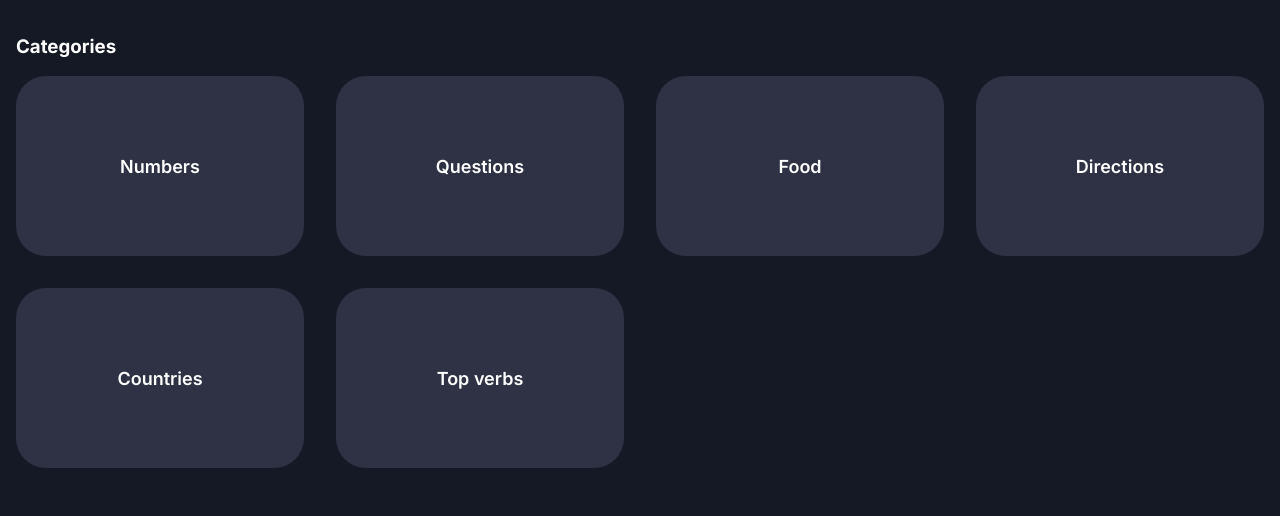
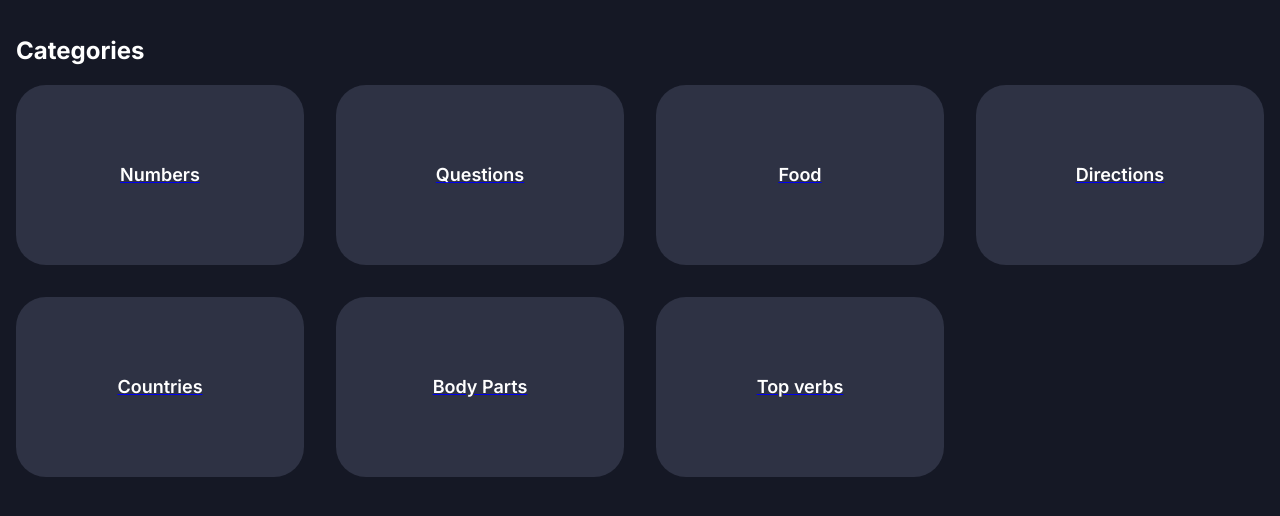
Before and after one commit to fedulovs/language-app, a Next.js app: page / in a window 1280 px wide. Shown: the top 516 px of the page. Built offline with nearby package versions, Linux system fonts and the light colour scheme.

Commit message:
open card with specific category

```diff
--- a/app/categories/page.tsx
+++ b/app/categories/page.tsx
@@ -1,26 +1,28 @@
 import React, { useState } from 'react';
+import Link from 'next/link';
+import { categories } from '@/data/categories';
 import './style.css';
 
 const Categories: React.FC = () => {
-    const categories = [
-        'Numbers',
-        'Questions',
-        'Food',
-        'Directions',
-        'Countries',
-        'Top verbs',
-    ];
+    const openCardView = (categoryName: string) => {};
 
     return (
         <div className='pageContainer'>
             <div className='headerContainer'>
-                <h3 className='categoriesHeader'>Categories</h3>
+                <h2 className='categoriesHeader'>Categories</h2>
             </div>
+
             <div className='categoryGrid'>
                 {categories.map((category) => (
-                    <div className='category' key={category}>
-                        <p className='categoryName'>{category}</p>
-                    </div>
+                    <Link href={`/card/${category.category}`}>
+                        <div
+                            className='category'
+                            key={category.category}
+                            onClick={() => openCardView(category.category)}
+                        >
+                            <p className='categoryName'>{category.category}</p>
+                        </div>
+                    </Link>
                 ))}
             </div>
         </div>
--- a/app/globals.css
+++ b/app/globals.css
@@ -16,7 +16,7 @@ html,
 body {
     max-width: var(--container-width);
     background-color: var(--color-container);
-    max-height: 100vh;
+    /* max-height: 100vh; */
     overflow-x: hidden;
     margin: 8px auto;
 }
--- a/app/page.tsx
+++ b/app/page.tsx
@@ -2,7 +2,7 @@
 
 import Image from 'next/image';
 import styles from './page.module.css';
-import Card from './card/page';
+import Card from './card/[categoryName]/page';
 import Categories from './categories/page';
 
 export default function Home() {
```
Also changed, not shown: app/Card/[categoryName]/page.tsx (+13 -44 lines).
